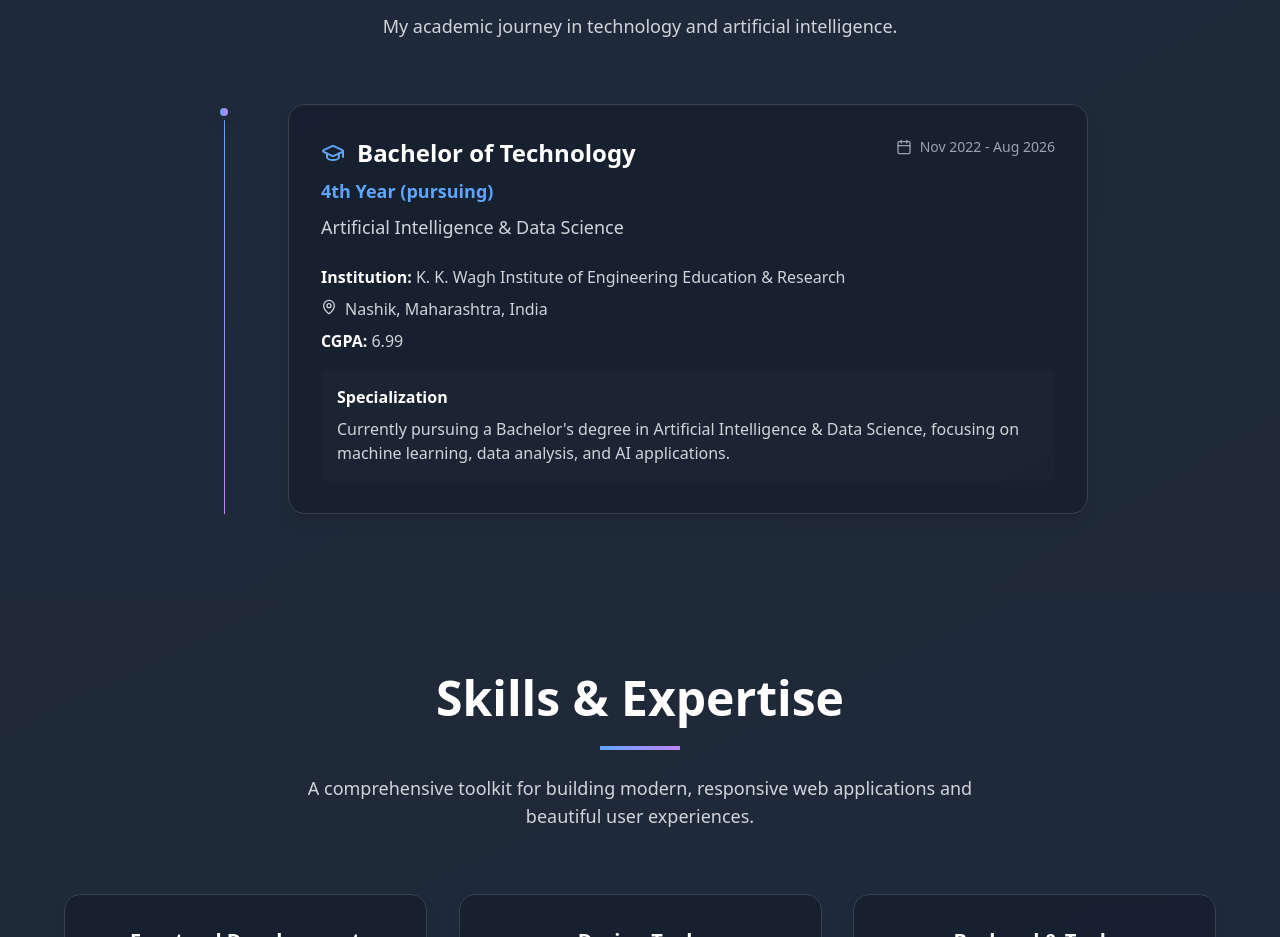
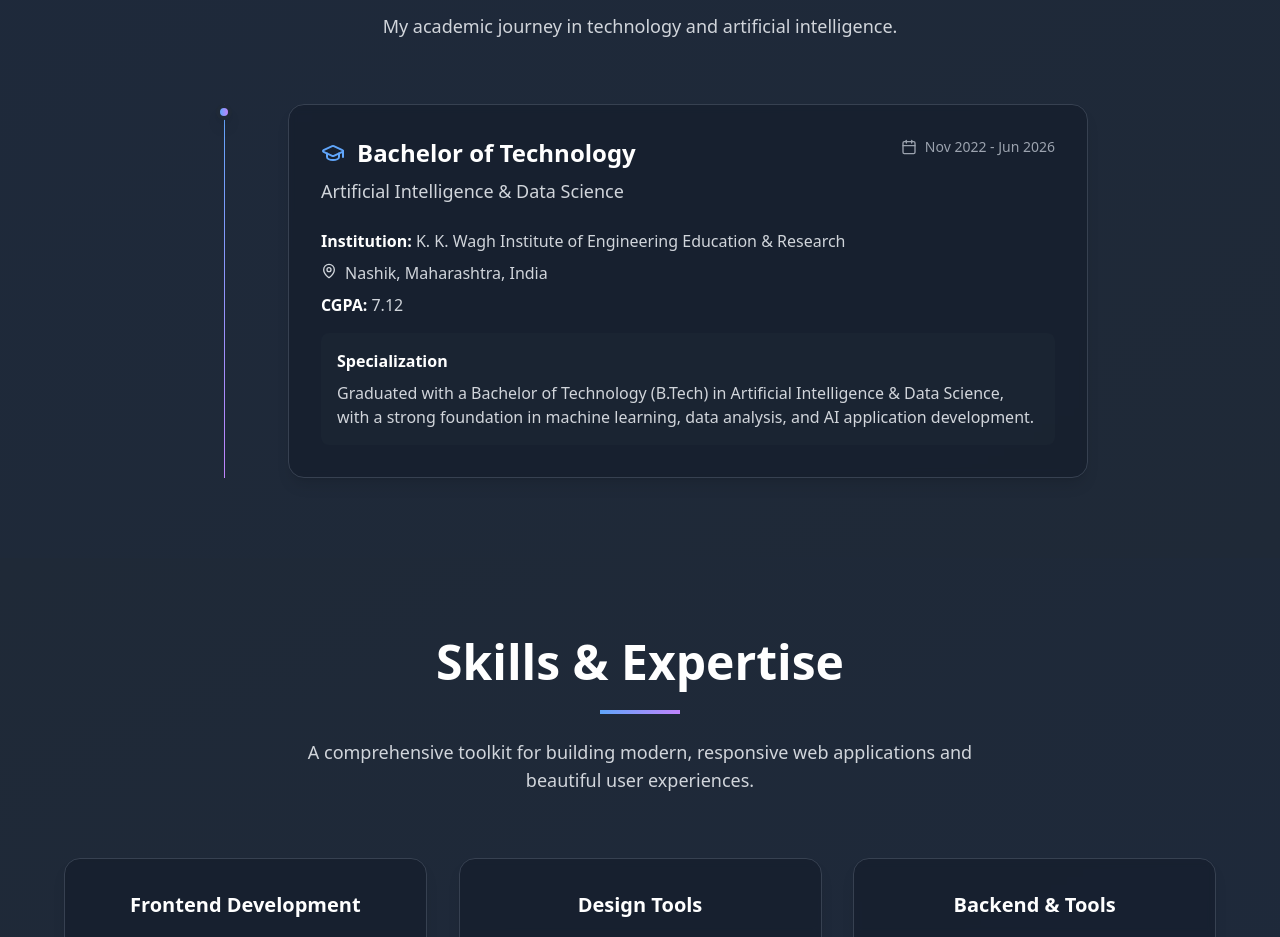
Before and after one commit to jpratik04/Pratik-Joshi-Portfolio, a React (Vite) app: page / in a window 1280 px wide. Shown: the part 1820-2757 px from the top of the page. Built offline with nearby package versions, Linux system fonts and the light colour scheme.

Commit message:
Update Education.tsx

```diff
--- a/src/components/Education.tsx
+++ b/src/components/Education.tsx
@@ -31,9 +31,6 @@ const Education = () => {
                       <GraduationCap className="h-5 w-5 md:h-6 md:w-6 mr-0 sm:mr-3 mb-2 sm:mb-0 text-blue-400 flex-shrink-0" />
                       <span>Bachelor of Technology</span>
                     </h3>
-                    <p className="text-base md:text-lg font-semibold text-blue-400 mb-2">
-                      4th Year (pursuing)
-                    </p>
                     <p className="text-base md:text-lg text-gray-300 mb-2">
                       Artificial Intelligence & Data Science
                     </p>
@@ -41,7 +38,7 @@ const Education = () => {
                   <div className="flex flex-col space-y-2">
                     <div className="flex items-center text-gray-400">
                       <Calendar className="h-4 w-4 mr-2 flex-shrink-0" />
-                      <span className="text-sm">Nov 2022 - Aug 2026</span>
+                      <span className="text-sm">Nov 2022 - Jun 2026</span>
                     </div>
                   </div>
                 </div>
@@ -55,15 +52,14 @@ const Education = () => {
                     <span>Nashik, Maharashtra, India</span>
                   </div>
                   <p className="text-gray-300 text-sm md:text-base">
-                    <span className="font-semibold text-white">CGPA:</span> 6.99
+                    <span className="font-semibold text-white">CGPA:</span> 7.12
                   </p>
                 </div>
 
                 <div className="bg-gray-800/50 rounded-lg p-4">
                   <h4 className="font-semibold text-white mb-2 text-sm md:text-base">Specialization</h4>
                   <p className="text-gray-300 text-sm md:text-base leading-relaxed">
-                    Currently pursuing a Bachelor's degree in Artificial Intelligence & Data Science,
-                    focusing on machine learning, data analysis, and AI applications.
+                  Graduated with a Bachelor of Technology (B.Tech) in Artificial Intelligence & Data Science, with a strong foundation in machine learning, data analysis, and AI application development.
                   </p>
                 </div>
               </div>
```
